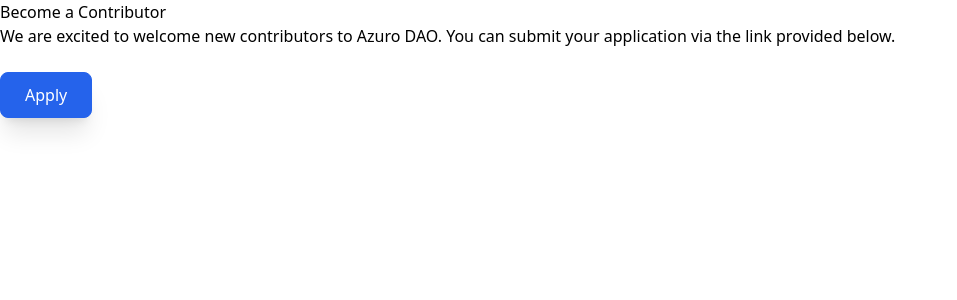
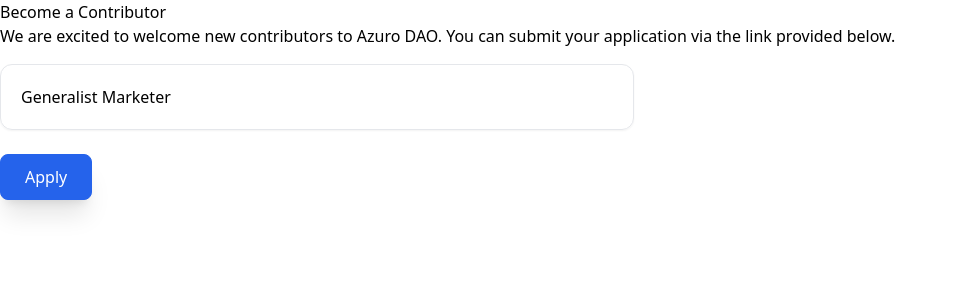
Before and after one commit to Azuro-protocol/gem-docs, a Next.js app: page /concepts/azuro-dao/become-a-contributor in a window 1280 px wide. Shown: the top 300 px of the page, without its empty margins (0-957 px from the left). Built offline with nearby package versions, Linux system fonts and the light colour scheme.

Commit message:
Update become-a-contributor.mdx (#25)
* Update become-a-contributor.mdx

* fix page

---------

Co-authored-by: Pavel Ivanov <grammka@gmail.com>

```diff
--- a/pages/concepts/azuro-dao/become-a-contributor.mdx
+++ b/pages/concepts/azuro-dao/become-a-contributor.mdx
@@ -1,8 +1,15 @@
-import { Button } from 'components'
+import { Button, Card } from 'components'
 
 # Become a Contributor
 
 We are excited to welcome new contributors to Azuro DAO. You can submit your application via the link provided below.
+
+<div className="grid lg:grid-cols-2 gap-3 mt-4">
+  <Card
+    text="Generalist Marketer"
+    to="/azuro-dao/become-a-contributor/generalist-marketer"
+  />
+</div>
 
 <Button
   className="mt-6"
```
